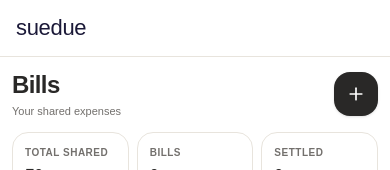
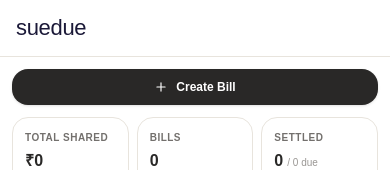
Before and after one commit to Jadu07/suedue, a Next.js app: page /dashboard in a window 390 px wide. Shown: the top 170 px of the page. Built offline with nearby package versions, Linux system fonts and the light colour scheme; no server answers; the database is empty.

Commit message:
Restore Bills mobile header

```diff
--- a/src/app/dashboard/BillsListClient.tsx
+++ b/src/app/dashboard/BillsListClient.tsx
@@ -61,17 +61,12 @@ export default function BillsListClient({ initialBills }: { initialBills: any[]
       </div>
 
       {/* Mobile Top Action (clean minimal button, no repetitive header) */}
-      <div className="md:hidden flex items-center justify-between gap-3">
-        <div>
-          <h1 className="text-2xl text-ink font-black tracking-tight">Bills</h1>
-          <p className="text-[11px] text-ink-mute mt-0.5">Your shared expenses</p>
-        </div>
-        <Link
-          href="/dashboard/bills/new"
-          aria-label="Create bill"
-          className="inline-flex h-11 w-11 shrink-0 items-center justify-center rounded-xl bg-ink text-canvas shadow-sm transition active:scale-95"
-        >
-          <Plus className="w-5 h-5" />
+      <div className="md:hidden">
+        <Link href="/dashboard/bills/new" className="block">
+          <button className="w-full flex items-center justify-center gap-2 py-2.5 px-md bg-ink text-canvas active:scale-[0.98] rounded-xl text-xs font-bold transition shadow-sm">
+            <Plus className="w-3.5 h-3.5" />
+            <span>Create Bill</span>
+          </button>
         </Link>
       </div>
 
```
